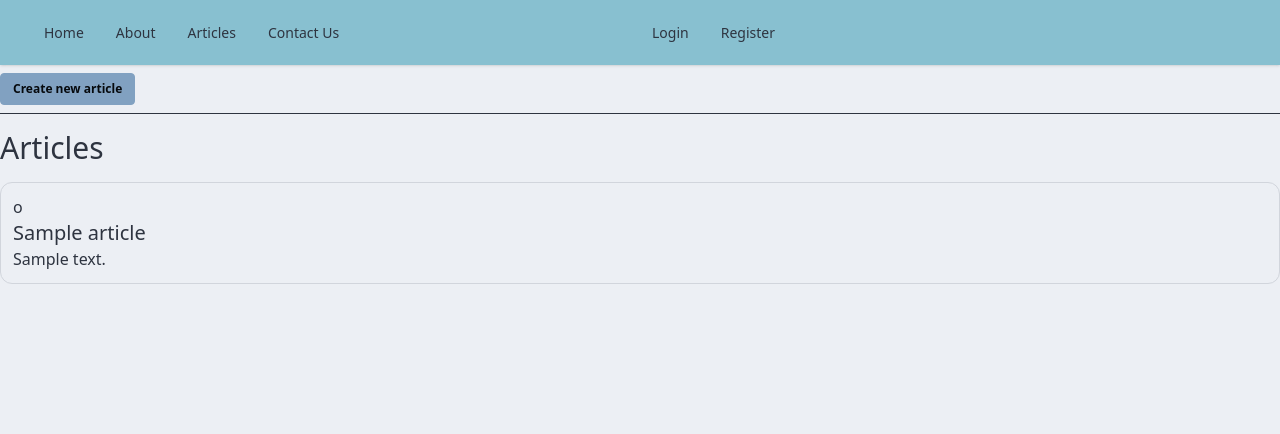
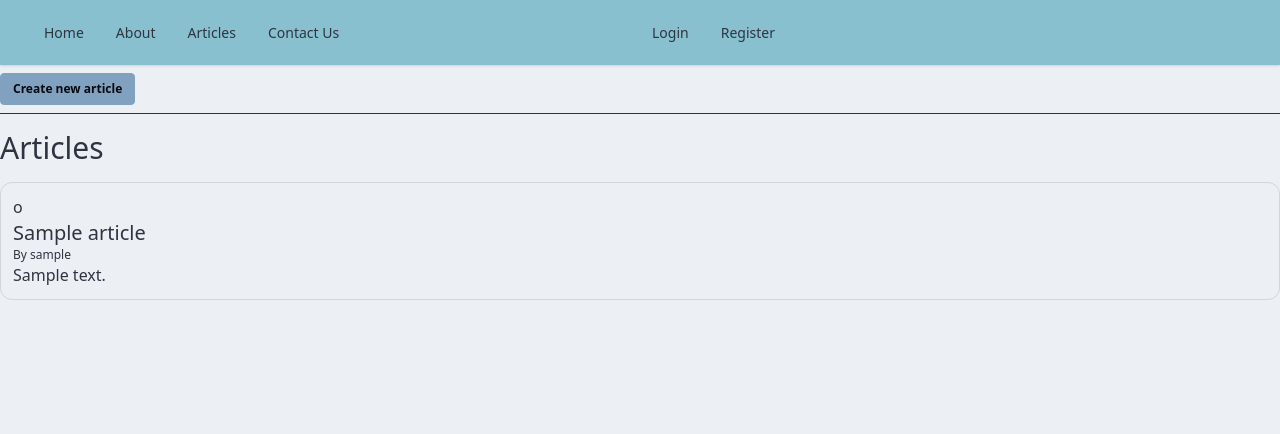
Before and after one commit to legosthes/wretch-blog, a Django app: page /articles/ in a window 1280 px wide. Shown: the top 434 px of the page. Run offline with Django 5.2, Linux system fonts and the light colour scheme; tables that the repository leaves empty hold one stand-in row (values such as "Sample post"); some libraries are stand-ins or nearby versions.

Commit message:
feat: added user to articles

```diff
--- a/articles/models.py
+++ b/articles/models.py
@@ -1,4 +1,5 @@
 from django.db import models
+from django.contrib.auth.models import User
 
 # 什麼時候需要再建一個model，資料是不是一對多？
 # 譬如說留言，因為一個article會有很多留言，或是標籤，一個文章可能有很多標籤
@@ -16,6 +17,13 @@ class Article(models.Model):
 
     # sqlite 本身沒有boolean的資料型態，所以他自動把我們的False變成0
     is_published = models.BooleanField(default=False, null=False)
+    # 增加作者欄位，如果沒有null=True，那不能設定成SET_NULL
+    user = models.ForeignKey(
+        User,
+        default=None,
+        null=True,
+        on_delete=models.SET_NULL,
+    )
 
     # 魔術方法，顯示出article name
     def __str__(self):
--- a/articles/templates/articles/index.html
+++ b/articles/templates/articles/index.html
@@ -8,9 +8,13 @@
 {%for article in articles%}
 <article class="border my-4 p-3 rounded-xl border-gray-300">
   {%if article.is_published%} o {%else%} x {%endif%}
-  <h2 class="text-xl transition-all hover:text-accent duration-300">
-    <a href="{%url 'articles:detail' article.id%}">{{article.title}}</a>
-  </h2>
+  <div class="flex flex-col">
+    <h2 class="text-xl transition-all hover:text-accent duration-300">
+      <a href="{%url 'articles:detail' article.id%}">{{article.title}}</a>
+    </h2>
+    <p class="text-xs">{%if article.user != NULL %}By {{article.user}} {%endif%}</p>
+  </div>
+
   <p>{{article.content | truncatewords:15}}</p>
 </article>
 {%endfor%} {%endblock%}
--- a/articles/views.py
+++ b/articles/views.py
@@ -3,17 +3,21 @@ from .models import Article
 from django.contrib import messages
 from .forms import ArticleForm
 from comments.forms import CommentForm
+from django.contrib.auth.decorators import login_required
 
 
 # Create your views here.
 def index(request):
     # 如果是post，那就寫入資料表
-    if request.method == "POST":
+    # 如果是有登入的才可以做以下，這個寫法是針對web requests
+    if request.method == "POST" and request.user.is_authenticated:
         # 用forms之後就可以省去以下的那些欄位
         # 他會到你的form的檔案中抓設定好的欄位
         form = ArticleForm(request.POST)
-        form.save()
-
+        # 把作者存進文章裡，先暫存
+        article = form.save(commit=False)
+        article.user = request.user
+        article.save()
         # # 引號裡的是在html設定的name，如果沒有name，就會抓不到
         # title = request.POST.get("title")
         # content = request.POST.get("content")
@@ -34,6 +38,10 @@ def index(request):
         return render(request, "articles/index.html", {"articles": articles})
 
 
+# 這個function需要登入才能使用
+# login_url可以指定要把使用者踢到哪裡
+# 寫在settings也可以
+@login_required
 def new(request):
     form = ArticleForm(request.POST)
     return render(request, "articles/new.html", {"form": form})
@@ -44,7 +52,7 @@ def detail(request, id):
     article = get_object_or_404(Article, pk=id)
     # _method 是在HTML檔裡 name 設定的
     # 先判斷是不是request.POST
-    if request.method == "POST":
+    if request.method == "POST" and request.user.is_authenticated:
         if request.POST["_method"] == "patch":
             # 用form的方式改寫
             # 沒有寫instance會不知道在改哪一筆資料
@@ -72,6 +80,7 @@ def detail(request, id):
 
 
 # 增加編輯
+@login_required
 def edit(request, id):
     # 用form的方式改寫
     # 沒有寫instance會不知道在改哪一筆資料
--- a/comments/views.py
+++ b/comments/views.py
@@ -41,7 +41,7 @@ def delete(request, id):
     # comment.deleted_at = datetime.now()
     # comment.save()
     comment.delete()
-    # messages.warning(request, "Comment deleted.")
+    messages.warning(request, "Comment deleted.")
     return HttpResponse("")
     # 改成htmx後，他就會把button那一區redirect為以下，所以我需要return以上才讓他變成空值
     # return redirect("articles:detail", comment.article_id)
--- a/public/styles/app.css
+++ b/public/styles/app.css
@@ -14,6 +14,8 @@
     --spacing: 0.25rem;
     --text-xs: 0.75rem;
     --text-xs--line-height: calc(1 / 0.75);
+    --text-sm: 0.875rem;
+    --text-sm--line-height: calc(1.25 / 0.875);
     --text-xl: 1.25rem;
     --text-xl--line-height: calc(1.75 / 1.25);
     --text-2xl: 1.5rem;
@@ -22,9 +24,6 @@
     --text-3xl--line-height: calc(2.25 / 1.875);
     --radius-xl: 0.75rem;
     --radius-2xl: 1rem;
-    --radius-3xl: 1.5rem;
-    --radius-4xl: 2rem;
-    --drop-shadow-xl: 0 9px 7px rgb(0 0 0 / 0.1);
     --default-transition-duration: 150ms;
     --default-transition-timing-function: cubic-bezier(0.4, 0, 0.2, 1);
     --default-font-family: var(--font-sans);
@@ -1975,11 +1937,6 @@
   syntax: "*";
   inherits: false;
 }
-@property --tw-space-y-reverse {
-  syntax: "*";
-  inherits: false;
-  initial-value: 0;
-}
 @property --tw-border-style {
   syntax: "*";
   inherits: false;
@@ -2049,59 +2006,6 @@
   syntax: "*";
   inherits: false;
   initial-value: 0 0 #0000;
-}
-@property --tw-blur {
-  syntax: "*";
-  inherits: false;
-}
-@property --tw-brightness {
-  syntax: "*";
-  inherits: false;
-}
-@property --tw-contrast {
-  syntax: "*";
-  inherits: false;
-}
-@property --tw-grayscale {
-  syntax: "*";
-  inherits: false;
-}
-@property --tw-hue-rotate {
-  syntax: "*";
-  inherits: false;
-}
-@property --tw-invert {
-  syntax: "*";
-  inherits: false;
-}
-@property --tw-opacity {
-  syntax: "*";
-  inherits: false;
-}
-@property --tw-saturate {
-  syntax: "*";
-  inherits: false;
-}
-@property --tw-sepia {
-  syntax: "*";
-  inherits: false;
-}
-@property --tw-drop-shadow {
-  syntax: "*";
-  inherits: false;
-}
-@property --tw-drop-shadow-color {
-  syntax: "*";
-  inherits: false;
-}
-@property --tw-drop-shadow-alpha {
-  syntax: "<percentage>";
-  inherits: false;
-  initial-value: 100%;
-}
-@property --tw-drop-shadow-size {
-  syntax: "*";
-  inherits: false;
 }
 @property --tw-duration {
   syntax: "*";
@@ -2115,7 +2019,6 @@
       --tw-rotate-z: initial;
       --tw-skew-x: initial;
       --tw-skew-y: initial;
-      --tw-space-y-reverse: 0;
       --tw-border-style: solid;
       --tw-shadow: 0 0 #0000;
       --tw-shadow-color: initial;
@@ -2131,19 +2034,6 @@
       --tw-ring-offset-width: 0px;
       --tw-ring-offset-color: #fff;
       --tw-ring-offset-shadow: 0 0 #0000;
-      --tw-blur: initial;
-      --tw-brightness: initial;
-      --tw-contrast: initial;
-      --tw-grayscale: initial;
-      --tw-hue-rotate: initial;
-      --tw-invert: initial;
-      --tw-opacity: initial;
-      --tw-saturate: initial;
-      --tw-sepia: initial;
-      --tw-drop-shadow: initial;
-      --tw-drop-shadow-color: initial;
-      --tw-drop-shadow-alpha: 100%;
-      --tw-drop-shadow-size: initial;
       --tw-duration: initial;
     }
   }
--- a/sessions/views.py
+++ b/sessions/views.py
@@ -29,6 +29,7 @@ def create(request):
 # 名字不能一樣，否則會stack overflow
 def logout(request):
     logout_user(request)
-    # 因為我用 htmx 所以我的 target 就會全部被換掉
+    # 因為我用 htmx 所以我的 target 設定 navbar，那就會全部被換掉
+    # 他只針對我指定的地方做修改，這才是為什麼我可以只render navbar.html 而不是整個 default
     # return redirect ("sessions:new")
     return render(request, "shared/navbar.html")
--- a/wretch/settings.py
+++ b/wretch/settings.py
@@ -45,6 +45,9 @@ INSTALLED_APPS = [
     "users",
     "sessions.apps.SessionsConfig",
 ]
+
+# 沒有登入，就把你踢到這裡來
+LOGIN_URL = "/sessions/new"
 
 MIDDLEWARE = [
     "django.middleware.security.SecurityMiddleware",
```
Also changed, not shown: other parts of public/styles/app.css (+10 -47 lines), articles/migrations/0003_article_user.py (added).
